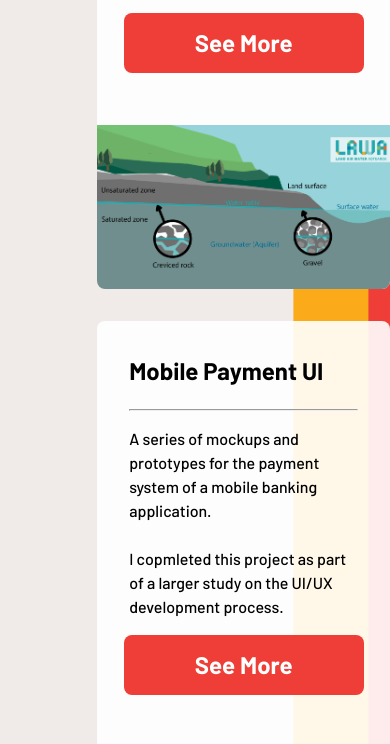
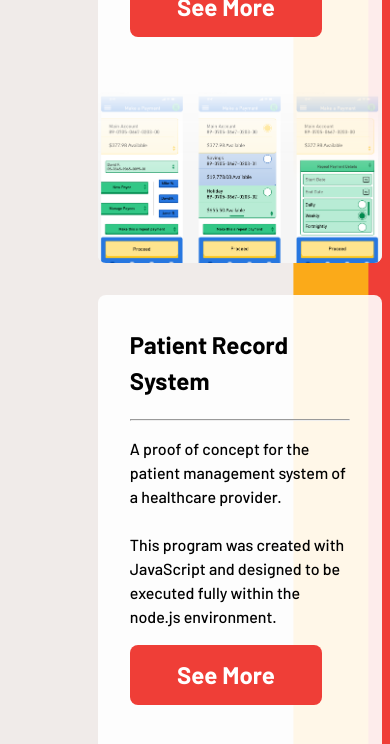
Before and after one commit to DWDDover/WEB504-Assessment-1, a website: page components/projects/projects.html in a window 390 px wide. Shown: the part 466-1210 px from the top of the page. Drawn offline with Linux system fonts and the light colour scheme; files whose address does not match are found by name.

Commit message:
made the project thumbnails more responsive

```diff
--- a/assets/global-styles/global.css
+++ b/assets/global-styles/global.css
@@ -214,16 +214,14 @@ h1 {
 
 @media only screen and (max-width: 600px) {
     .home-container {
-        grid-template-areas:
-        'aside aside main main'
-        'aside aside main main';
-    }
-    body {
-        background-position: 90%;
+    grid-template-columns: 0.5rem 1fr 4fr 0.5rem;
     }
     .home-nav-bar {
     grid-area: aside;
     margin-right: 0;
+    }
+    body {
+        background-position-x: 90%;
     }
 }
 
--- a/components/projects/projects.css
+++ b/components/projects/projects.css
@@ -2,6 +2,8 @@
     grid-area: contents;
     background-color:  rgb(255,255,255,0.9);
     margin-bottom: 2rem;
+    overflow: hidden;
+    max-height: 400px;
 }
 
 .see-more {
@@ -12,9 +14,9 @@
     color: white;
     border-radius: 0.5rem;
     padding: 0.5em;
-    width: 10em;
+    width: 8em;
     text-align: center;
-    place-self: center;
+    place-self: left;
 }
 
 .see-more:hover, .see-more:focus {
@@ -34,6 +36,9 @@
     /* border: 2px solid black; */
     border-radius: 0 0.5em 0.5em 0;
     object-fit: cover;
+    mask: linear-gradient(90deg, transparent, black, black);
+    background-color: white;
+    /* filter: blur(1.5px); */
 }
 
 .description {
@@ -58,9 +63,8 @@
 
 .project {
     display: grid;
-    grid-template-columns: 1fr 2rem 1fr;
+    grid-template-columns: 2fr 2rem 1fr;
     grid-template-rows: 1fr;
-
     grid-template-areas:
     'description . img';
 }
@@ -70,10 +74,14 @@
         display: flex;
         flex-direction: column;
     }
+    .content {
+        max-height: 600px;
+    }
     .skill {
         margin: 2em;
     }
     .thumb-img {
         border-radius: 0 0 0.5em 0.5em;
+        mask: linear-gradient(180deg, transparent, black, black);
     }
 }
--- a/components/projects/projects.html
+++ b/components/projects/projects.html
@@ -52,21 +52,6 @@
                 </div>
             </nav>
         <main class="text-area">
-            <div class="content">
-              <div class="project">
-                <div class="description">
-                  <h2>Groundwater Infographics</h2>
-                  <hr class="solid">
-                <p>
-                  A series of science infographics made for Land Air Water Aotearoa. <br><br>
-                  I designed and created these infographics as part of an online 2020
-                  information campaign about groundwater processes.
-                </p>
-                <a href="./project1/project1.html"><h2 class="see-more">See More</h2></a>
-                </div>
-                <img src="../../assets/images/project-images/project1-images/lawathumb.png" alt="project1-pic" class="thumb-img">
-              </div>
-              </div>
               <div class="content">
               <div class="project">
                 <div class="description">
@@ -111,6 +96,21 @@
                 <img src="../../assets/images/project-images/project1-images/lawathumb.png" alt="project1-pic" class="thumb-img">
               </div>
               </div>
+              <div class="content">
+              <div class="project">
+                <div class="description">
+                  <h2>Groundwater Infographics</h2>
+                  <hr class="solid">
+                <p>
+                  A series of science infographics made for Land Air Water Aotearoa. <br><br>
+                  I designed and created these infographics as part of an online 2020
+                  information campaign about groundwater processes.
+                </p>
+                <a href="./project1/project1.html"><h2 class="see-more">See More</h2></a>
+                </div>
+                <img src="../../assets/images/project-images/project1-images/lawathumb.png" alt="project1-pic" class="thumb-img">
+              </div>
+              </div>
             </div>
         </main>
     </div>
```
